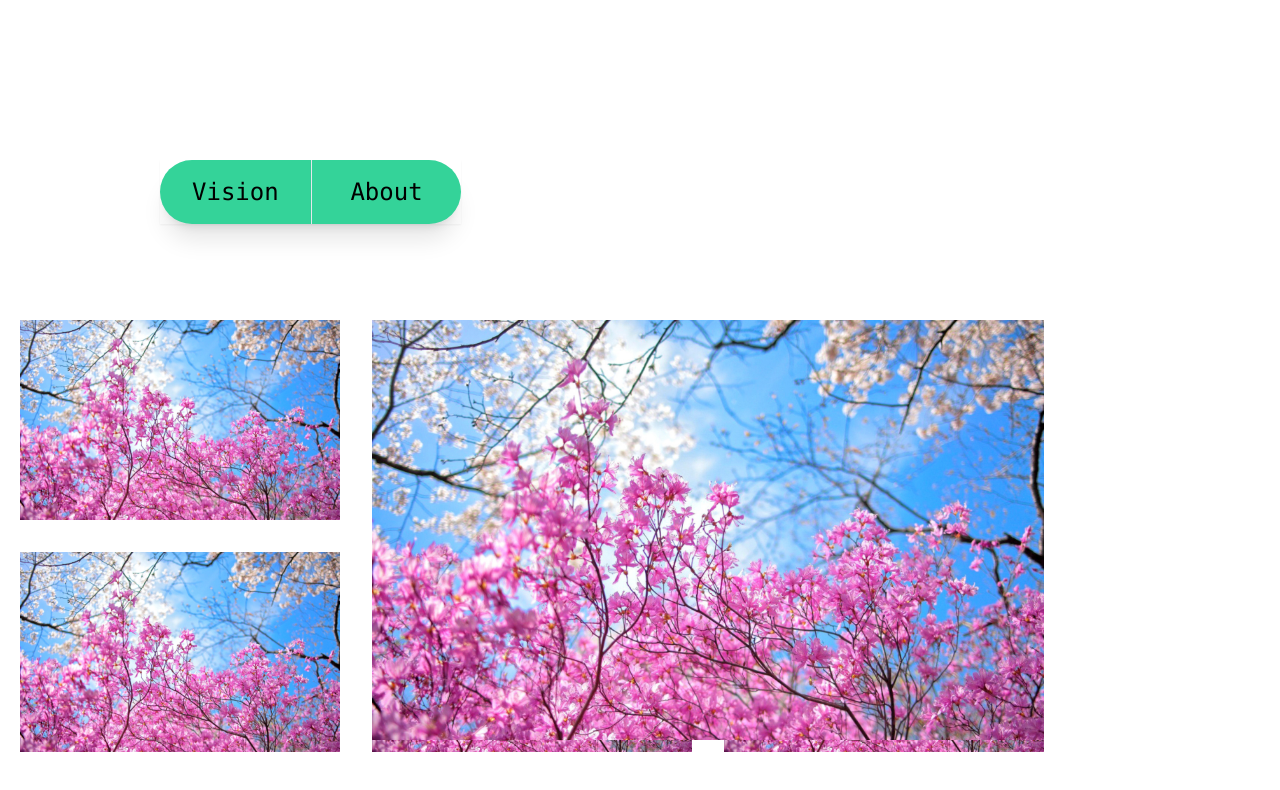
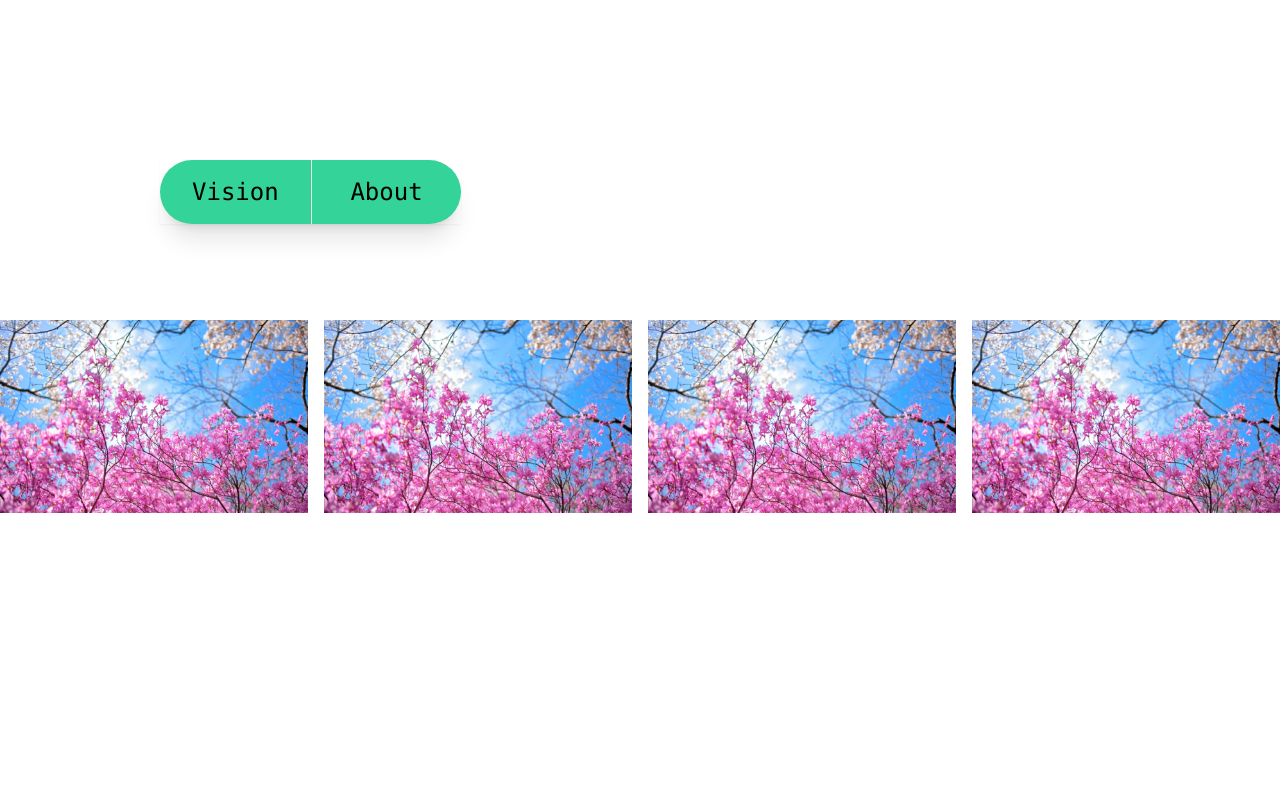
Before and after one commit to BorRotar/business-website, a React (Create React App) app: page /about in a window 1280 px wide. Shown: the top 790 px of the page. Built offline with nearby package versions, Linux system fonts and the light colour scheme.

Commit message:
Limited columns to 4

```diff
--- a/src/components/About/About.js
+++ b/src/components/About/About.js
@@ -43,33 +43,29 @@ const About = () => {
   };
 
   return (
-    <div className="relative top-80 left-5 lg:max-w-5xl lg:gap-x-20 lg:grid-cols-2">
-      <div className="grid grid-flow-col grid-rows-2 grid-cols-3 gap-8 resize-none">
-        <div className="relative top-0 left-0" onMouseEnter={onFirstHover} onMouseLeave={onFirstLeave}>
+    <div className="grow-0 relative top-80 grid grid-cols-4 gap-4">
+
+        <div  onMouseEnter={onFirstHover} onMouseLeave={onFirstLeave}>
           {firstHover ? <div className="">{<Projects />}</div> : <img src={Sakura} alt="" />}
         </div>
-        <div className="col-start-3 max-w-md">
-          <div className="position-absolute" onMouseEnter={onSeocndHover} onMouseLeave={onSecondLeave}>
-            {secondHover ? <div className="w-30">{secondProject}</div> : <img src={Sakura} alt="" />}
+        <div >
+          <div className="" onMouseEnter={onSeocndHover} onMouseLeave={onSecondLeave}>
+            {secondHover ? <div className="">{secondProject}</div> : <img src={Sakura} alt="" />}
           </div>
         </div>
-        <div>
+        <div className="overflow-hidden">
           <div onMouseEnter={onThirdHover} onMouseLeave={onThirdLeave}>
-            {thirdHover ? <div className="w-30">{thirdProject}</div> : <img src={Sakura} alt="" />}
+            {thirdHover ? <div className="">{thirdProject}</div> : <img src={Sakura} alt="" />}
           </div>
         </div>
         <div>
           <div onMouseEnter={onFourthHover} onMouseLeave={onFourthLeave}>
-            {fourthHover ? <div className="max-w-prose">{fourthProject}</div> : <img src={Sakura} alt="" />}
+            {fourthHover ? <div className="">{fourthProject}</div> : <img src={Sakura} alt="" />}
           </div>
         </div>
-        <div className="row-start-1 col-start-2 col-span-2 max-h-8 resize-none">
-          <div className="position-absolute" onMouseEnter={onFifthHover} onMouseLeave={onFifthLeave}>
-            {fifthHover ? <div className="">{fifthProject}</div> : <img className="" src={Sakura} alt="" />}
-          </div>
-        </div>
+
       </div>
-    </div>
+
   );
 };
 
```
